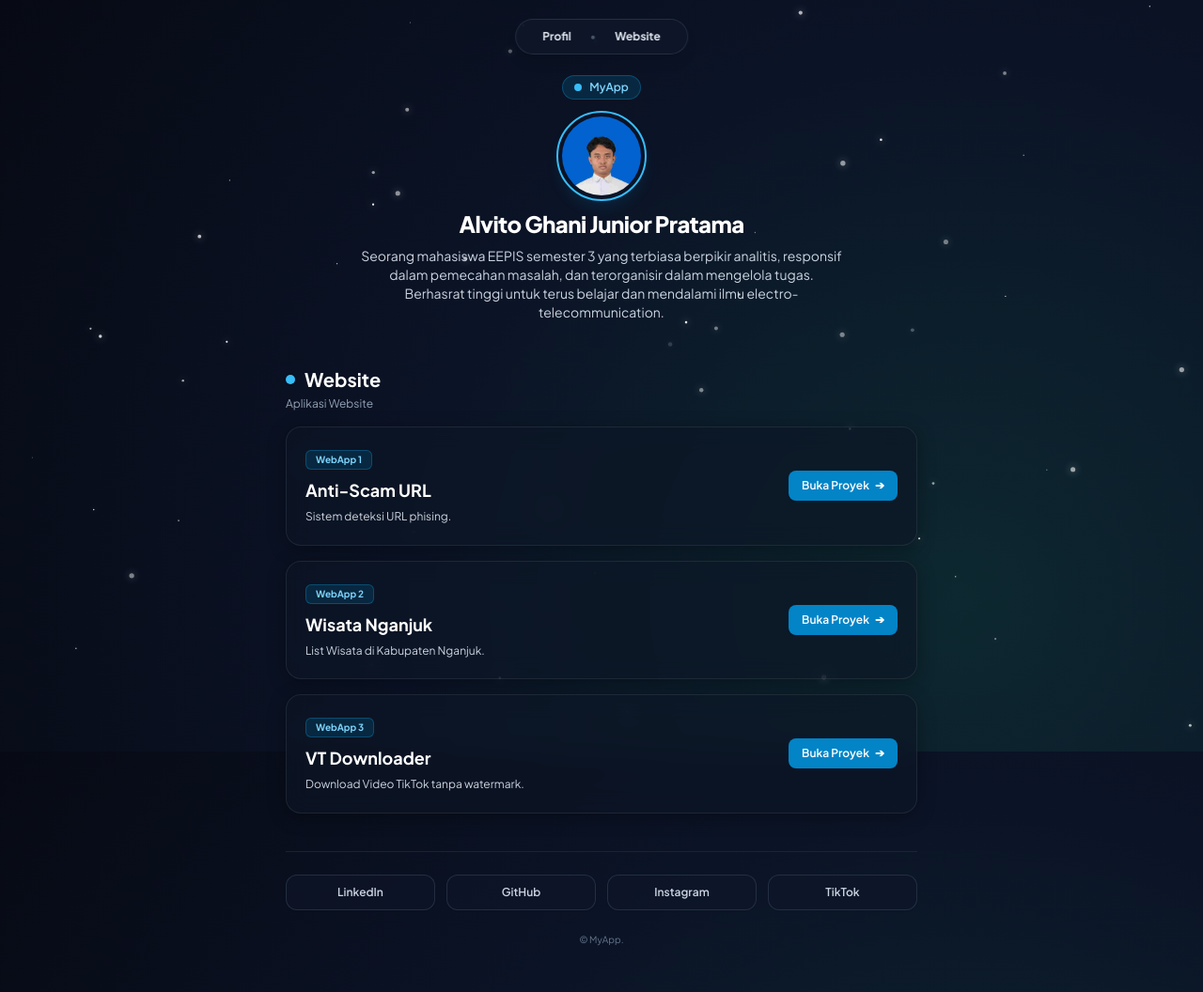
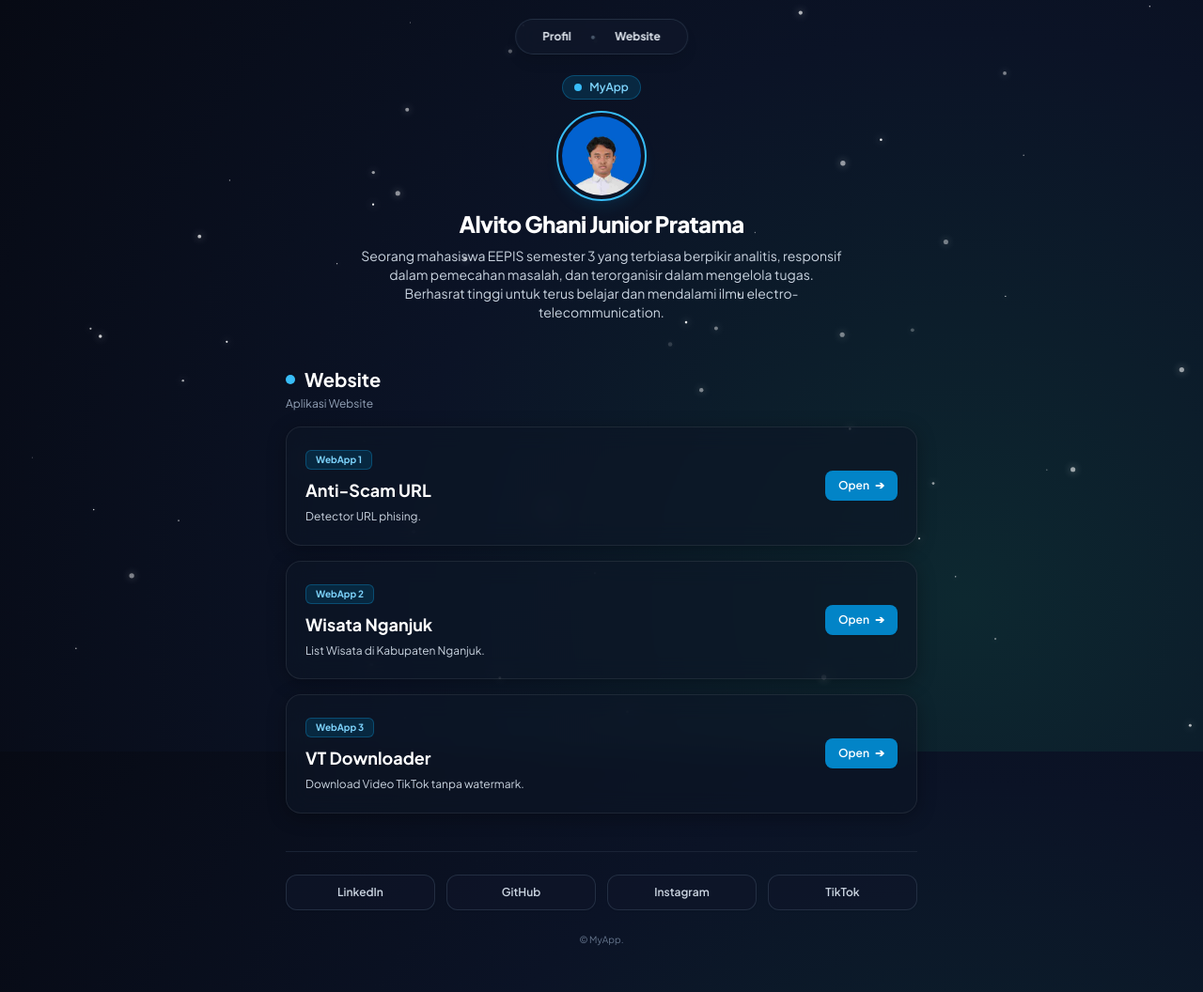
Before and after one commit to juniorpratamaalvitoghani-collab/webaboutme, a plain HTML site: page index.html in a window 1280 px wide. Shown: the whole page at 94% size. Drawn offline with nearby package versions, Linux system fonts and the light colour scheme.

```diff
--- a/index.html
+++ b/index.html
@@ -114,11 +114,11 @@
               Anti-Scam URL
             </h3>
             <p class="text-slate-300 text-xs leading-relaxed">
-              Sistem deteksi URL phising.
+              Detector URL phising.
             </p>
           </div>
           <div class="bg-sky-600 hover:bg-sky-500 text-white text-xs font-semibold px-3.5 py-2 rounded-lg flex items-center gap-1.5 transition-all shadow-sm group-hover:scale-105 self-start sm:self-center shrink-0">
-            <span>Buka Proyek</span> ➔
+            <span>Open</span> ➔
           </div>
         </a>
 
@@ -134,7 +134,7 @@
             </p>
           </div>
           <div class="bg-sky-600 hover:bg-sky-500 text-white text-xs font-semibold px-3.5 py-2 rounded-lg flex items-center gap-1.5 transition-all shadow-sm group-hover:scale-105 self-start sm:self-center shrink-0">
-            <span>Buka Proyek</span> ➔
+            <span>Open</span> ➔
           </div>
         </a>
 
@@ -150,7 +150,7 @@
             </p>
           </div>
           <div class="bg-sky-600 hover:bg-sky-500 text-white text-xs font-semibold px-3.5 py-2 rounded-lg flex items-center gap-1.5 transition-all shadow-sm group-hover:scale-105 self-start sm:self-center shrink-0">
-            <span>Buka Proyek</span> ➔
+            <span>Open</span> ➔
           </div>
         </a>
 
@@ -160,7 +160,7 @@
     <!-- SEKSI 3: BAR SOSIAL MEDIA -->
     <footer class="w-full flex flex-col items-center gap-4 pt-6 border-t border-slate-800/80">
       <div class="w-full grid grid-cols-2 sm:grid-cols-4 gap-3 text-center">
-        <a href="https://linkedin.com/alvito-ghani-junior-pratama" target="_blank" class="py-2.5 rounded-[12px] bg-slate-900/60 border border-slate-700/60 text-slate-300 hover:text-sky-400 hover:border-sky-500 transition-all text-xs font-semibold shadow-sm">LinkedIn</a>
+        <a href="https://www.linkedin.com/in/alvito-ghani-junior-pratama-306402376/" target="_blank" class="py-2.5 rounded-[12px] bg-slate-900/60 border border-slate-700/60 text-slate-300 hover:text-sky-400 hover:border-sky-500 transition-all text-xs font-semibold shadow-sm">LinkedIn</a>
         <a href="https://github.com/juniorpratamaalvitoghani-collab" target="_blank" class="py-2.5 rounded-[12px] bg-slate-900/60 border border-slate-700/60 text-slate-300 hover:text-sky-400 hover:border-sky-500 transition-all text-xs font-semibold shadow-sm">GitHub</a>
         <a href="https://www.instagram.com/vitoghn?igsi=MXhnY3B2dXRtdzR4bw==" target="_blank" class="py-2.5 rounded-[12px] bg-slate-900/60 border border-slate-700/60 text-slate-300 hover:text-sky-400 hover:border-sky-500 transition-all text-xs font-semibold shadow-sm">Instagram</a>
         <a href="https://tiktok.com/@nativeeejava?" target="_blank" class="py-2.5 rounded-[12px] bg-slate-900/60 border border-slate-700/60 text-slate-300 hover:text-sky-400 hover:border-sky-500 transition-all text-xs font-semibold shadow-sm">TikTok</a>
```
